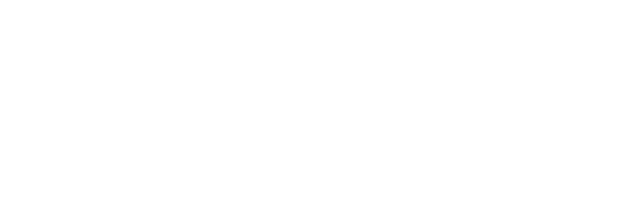
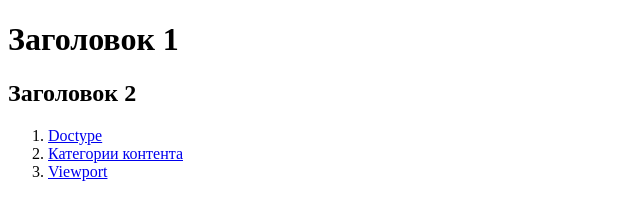
Before and after one commit to pa-thetique/task-html, a website: page src/index.html in a window 1280 px wide. Shown: the whole page, without its empty margins (0-640 px from the left). Drawn offline with Linux system fonts and the light colour scheme.

Commit message:
задание по HTML

```diff
--- a/src/index.html
+++ b/src/index.html
@@ -3,5 +3,27 @@
     <head>
         <title>HTML</title>
     </head>
-    <body></body>
+    <body>
+        <h1>Заголовок 1</h1>
+        <h2>Заголовок 2</h2>
+        <ol>
+            <li>
+                <a href="https://developer.mozilla.org/ru/docs/Glossary/Doctype"
+                    >Doctype</a
+                >
+            </li>
+            <li>
+                <a
+                    href="https://developer.mozilla.org/ru/docs/Web/Guide/HTML/Content_categories"
+                    >Категории контента</a
+                >
+            </li>
+            <li>
+                <a
+                    href="https://developer.mozilla.org/ru/docs/Glossary/Viewport"
+                    >Viewport</a
+                >
+            </li>
+        </ol>
+    </body>
 </html>
```
Also changed, not shown: 1 other file.
